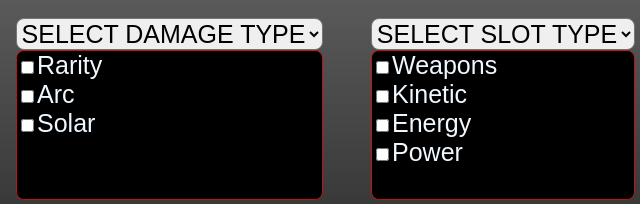
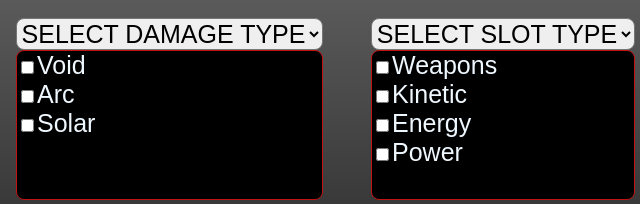
Before and after one commit to maingockien01/DatabaseProject_Destiny2, a website: page interface/index.html in a window 1280 px wide. Shown: the part 239-443 px from the top of the page, 0-640 px from the left. Drawn offline with Linux system fonts and the light colour scheme.

Commit message:
changed to damage type

```diff
--- a/interface/index.html
+++ b/interface/index.html
@@ -45,7 +45,7 @@
 
                 <div class="checkboxes" id="checkboxes_damage">
                     <label for="Rarity">
-                        <input type="checkbox" id="Rarity" name="damage" >Rarity
+                        <input type="checkbox" id="Rarity" name="damage" >Void
                     </label>
                     <label for="Arc">
                         <input type="checkbox" id="Arc" name="damage" >Arc
```
